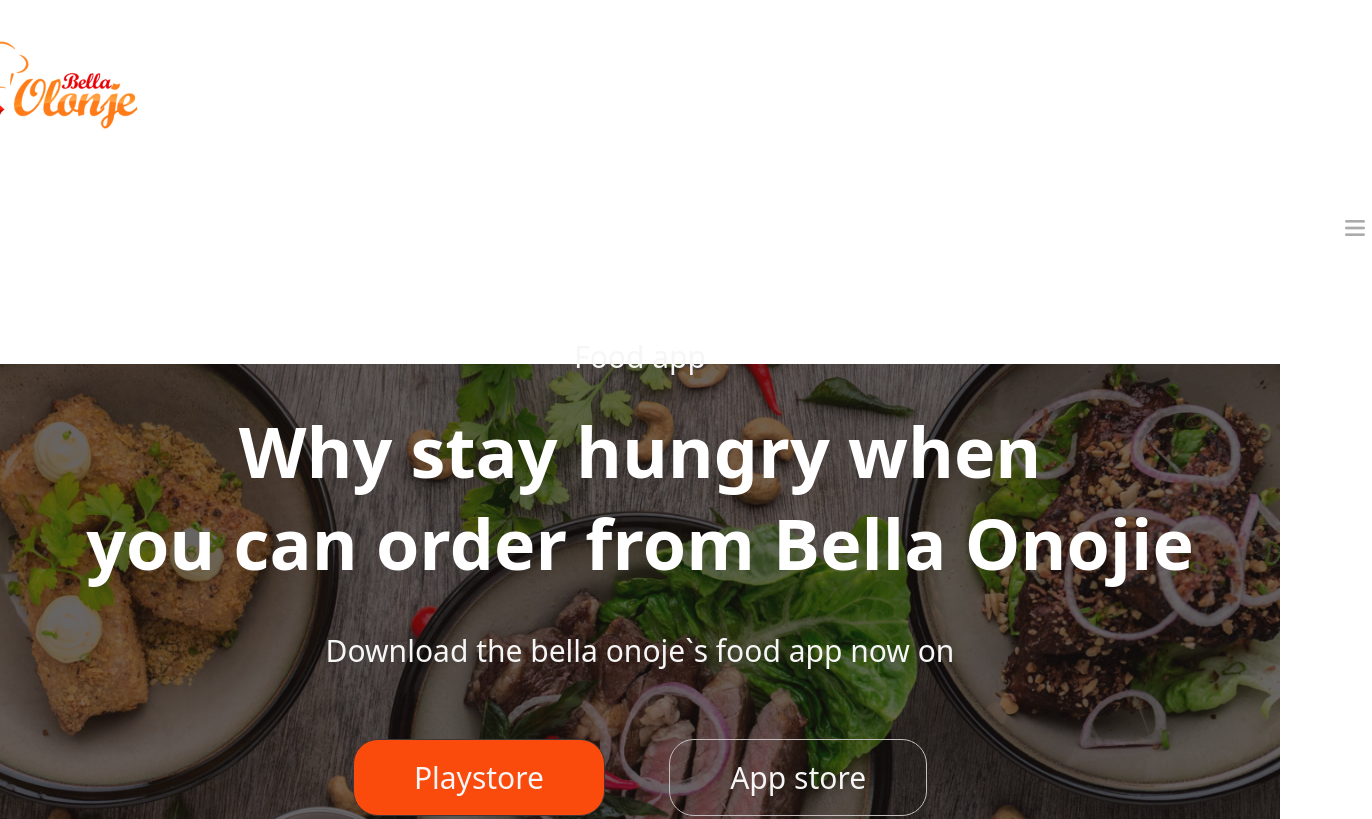
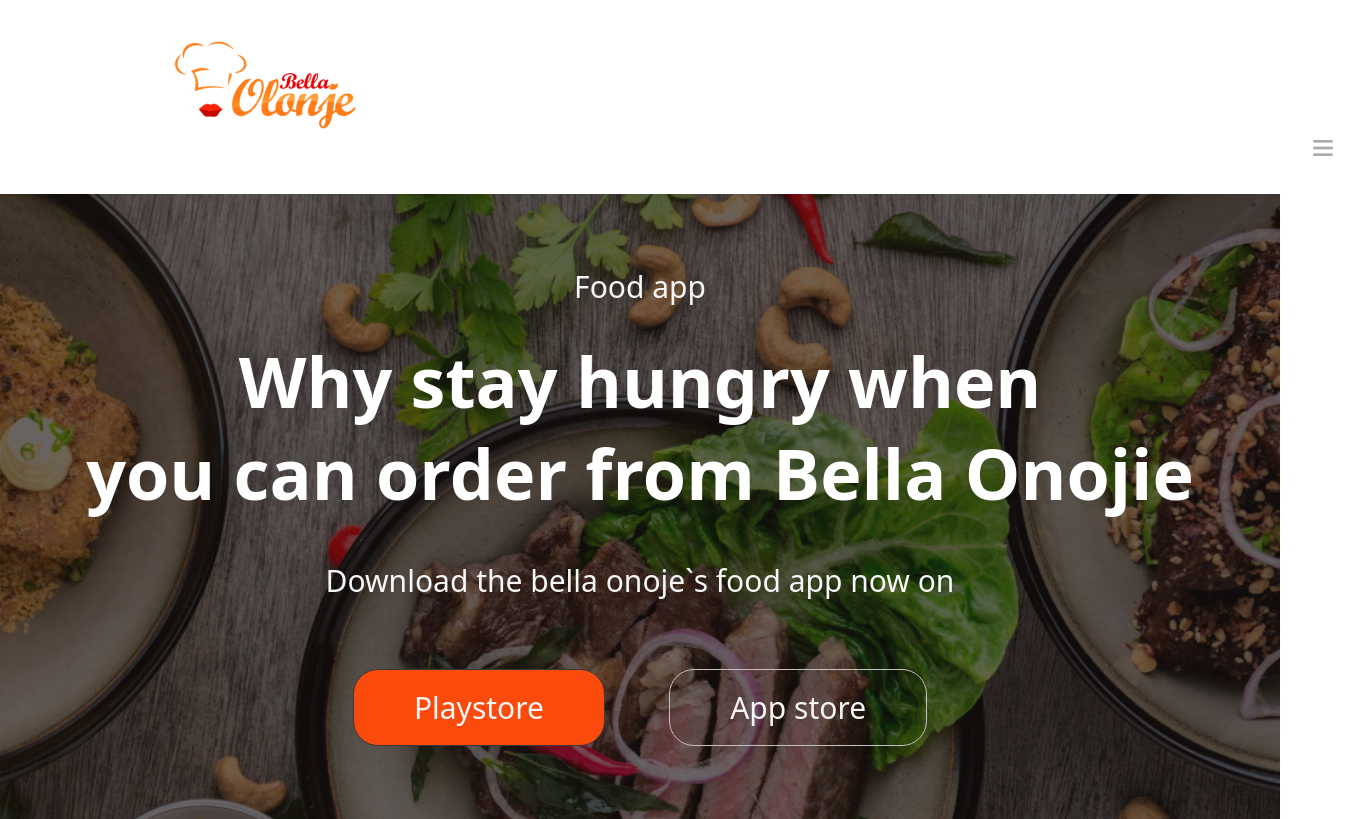
Before and after one commit to MirukaiQ/css-html-Exam, a plain HTML site: page index.html in a window 1280 px wide. Shown: the top 819 px of the page, 1372 px wide, since content can reach past the window. Drawn offline with Linux system fonts and the light colour scheme.

Commit message:
ya seichas zdohnu

```diff
--- a/assets/css/header.css
+++ b/assets/css/header.css
@@ -1,10 +1,13 @@
 /* LOGOS */
-.header-logo {
-    margin: 30px 0px 15px -150px;
+.header-first-section-logos {
+    margin: 30px 0px;
+}
+.header-first-logo {
+    margin-left: 150px;
 }
 
-.header-borders-logo {
-    margin: 65px 0px 0px 1250px;
+.header-second-logo {
+    margin-left: 1300px;
 }
 /* SECOND SECTION BACKGROUND */
 .flex-wrapper {
@@ -12,10 +15,10 @@
     background-repeat: no-repeat;
     background-position: center center;
     background-attachment: fixed;
-    max-width: 100%;
-    background-size: 100%;
+    background-size: cover;
+    width: 100%;
+    height: 750px;
     margin-top: 20px ;
-    height: 750px;
 }
 /* SECOND SECTION TEXT CONTENT */
 .second-section-text-content, .second-section-buttons {
@@ -56,3 +59,26 @@
     border: 1px solid rgb(197, 191, 191);
     background: none;
 }
+/* THIRD SECTION  */
+.header-third-section {
+    height: 600px;
+    width: 100%;
+    /* display: flex;
+    justify-content: center;
+    flex-direction: column; */
+}
+.header-first-phone {
+
+
+}
+.header-third-section-images {
+
+}
+/* .header-third-section-border {
+    margin-top: 10px;
+    border: none;
+    background-color: #E4E4E4;
+    color: #E4E4E4;
+    height: 3px;
+    width: 800px;
+} */
--- a/assets/css/media.css
+++ b/assets/css/media.css
@@ -1,6 +1 @@
 /* header */
-@media screen and (max-width: 500px) {
-    .flex-wrapper {
-        /* width: 560px; */
-    }
-}
--- a/index.html
+++ b/index.html
@@ -11,15 +11,9 @@
     <div class="flex-wrapperr">
         <header class="header">
             <section class="header-firs-section">
-                <div class="container">
-                    <div class="row">
-                        <div class="col-xxl-2">
-                            <img src="./assets/images/left.png" alt="bella-logo" class="header-logo">
-                        </div>
-                        <div class="col-xxl-1">
-                            <img src="./assets/images/right.png" alt="borders-logo" class="header-borders-logo">
-                        </div>
-                    </div>
+                <div class="header-first-section-logos">
+                    <img src="./assets/images/left.png" alt="bella-logo" class="header-first-logo">
+                    <img src="./assets/images/right.png" alt="borders-logo" class="header-second-logo">
                 </div>
             </section>
             <div class="flex-wrapper">
@@ -36,7 +30,13 @@
                     </div>
                 </section>
             </div>
-
+            <section class="header-third-section">
+                <div class="header-third-section-images">
+                    <img class="header-first-phone" src="/assets/images/phone-1.png" alt="firs-phone">
+                    <img class="header-second-phone" src="/assets/images/phone-2.png" alt="second-phone">
+                </div>
+                <div class="header-third-section-border"></div>
+            </section>
         </header>
     </div>
     <script src="assets/js/bootstrap.bundle.min.js"></script>
```
Also changed, not shown: assets/images/phone-1.png (added), assets/images/phone-2.png (added).
